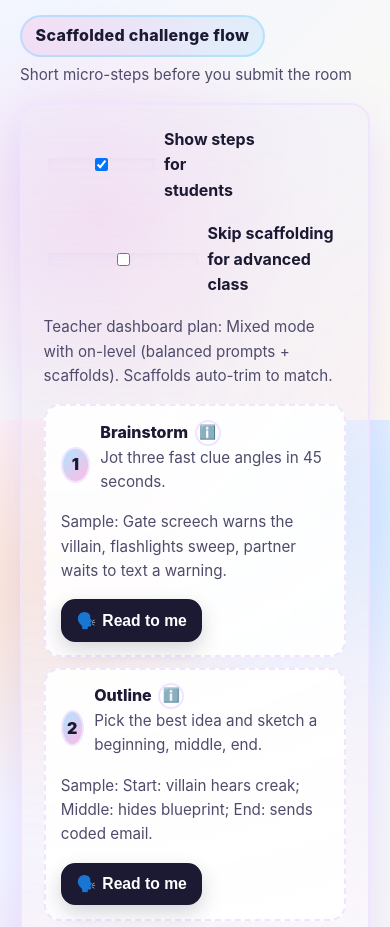
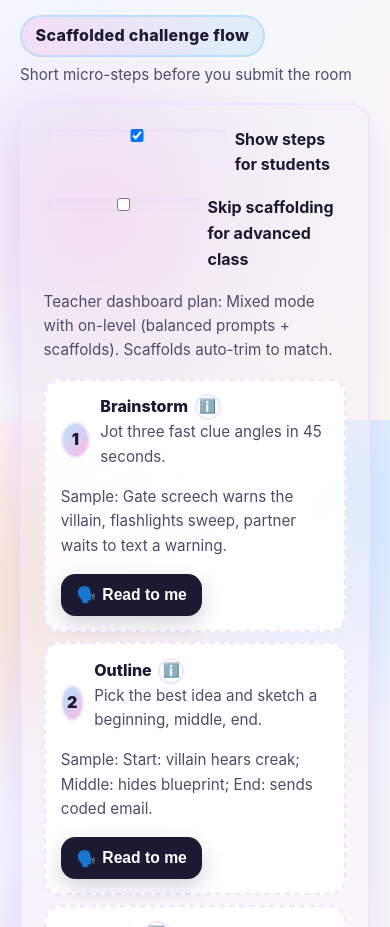
Before and after one commit to Omoluabi1003/Keyville, a Next.js app: page /experience in a window 390 px wide. Shown: the part 3800-4727 px from the top of the page. Built offline with nearby package versions, Linux system fonts and the light colour scheme.

Commit message:
Improve mobile alignment for scaffolding controls

```diff
--- a/app/globals.css
+++ b/app/globals.css
@@ -655,6 +655,22 @@ blockquote {
   font-weight: 700;
 }
 
+@media (max-width: 640px) {
+  .scaffold-controls {
+    flex-direction: column;
+    align-items: flex-start;
+  }
+
+  .toggle {
+    width: 100%;
+    align-items: flex-start;
+  }
+
+  .toggle input {
+    margin-top: 0.15rem;
+  }
+}
+
 .micro-steps {
   list-style: none;
   padding: 0;
```
